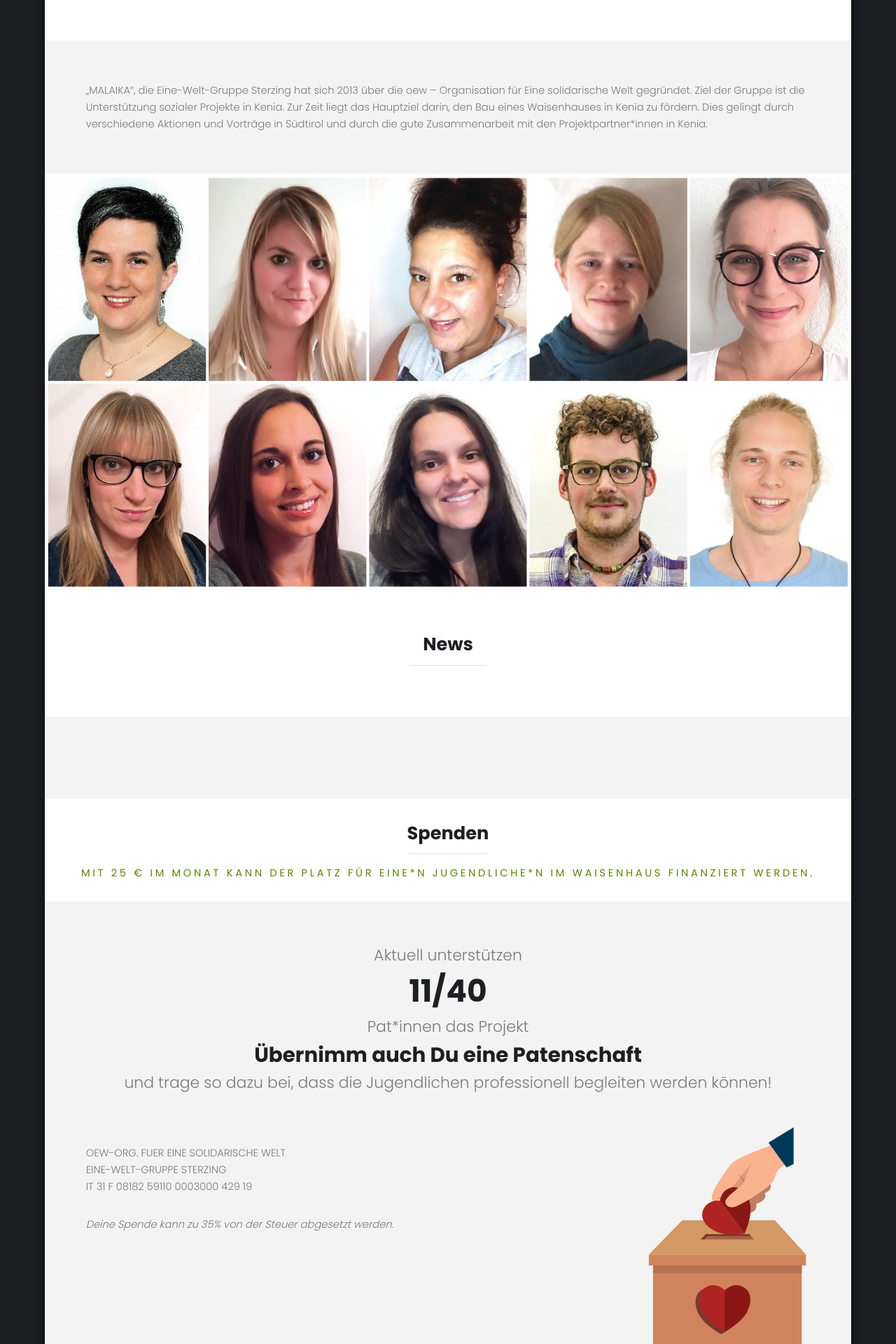
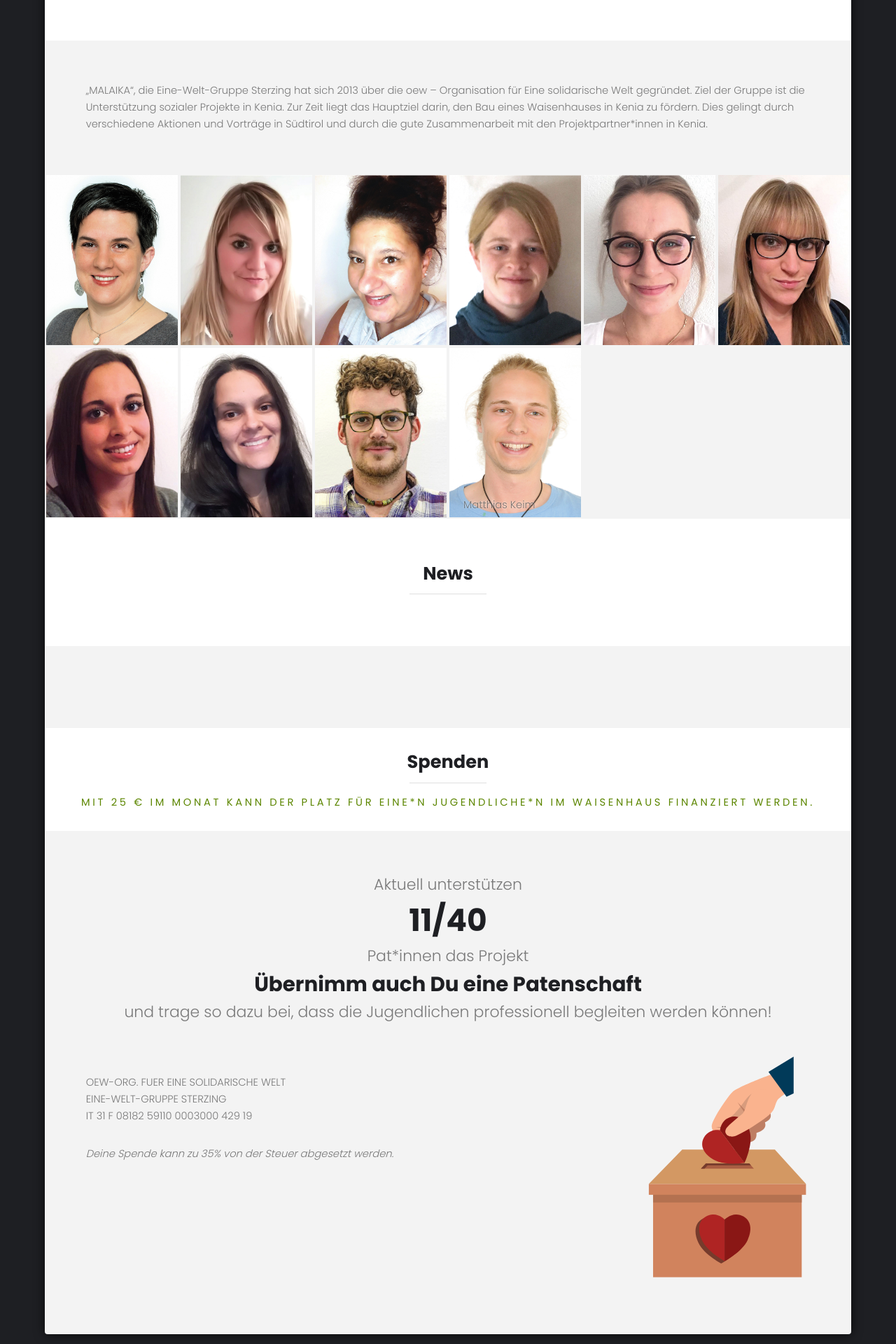
Before and after one commit to mrxder/WebsiteMalaika, a Jekyll site: the page built from index.html, in a window 1280 px wide. Shown: the part 881-2801 px from the top of the page at 70% size. Built offline with Jekyll 4.4.1, drawn with Linux system fonts in a browser that asks for light colours; a script that is not in the unit is left out.

Commit message:
:sparkles: Made Portraid collage dynamic

```diff
--- /dev/null
+++ b/_data/portraid_names.yml
@@ -0,0 +1,2 @@
+# TODO use together with protraid_gen.html
+10_matthias: "Matthias Keim"
--- /dev/null
+++ b/_includes/portraid_gen.html
@@ -0,0 +1,11 @@
+<!-- Gallery generated by gallery_gen (https://github.com/mrxder) -->
+{% assign portraidName = site.data.portraid_names %}
+
+{% for image in site.static_files %} {% if image.path contains include.path %}
+<div>
+  <div class="portraidItem">
+    <img src='.{{ image.path }}' alt= />
+    <p>{{ portraidName[image.basename] }}</p>
+  </div>
+</div>
+{% endif %} {% endfor %}
--- a/assets/css/main.css
+++ b/assets/css/main.css
@@ -3316,6 +3316,26 @@ body:after {
   }
 }
 
+/* Portraid */
+#portraidContainer {
+  display: grid;
+  grid-template-columns: repeat(6, 1fr);
+}
+
+.portraidItem {
+  margin: 2px;
+  justify-self: center;
+}
+
+.portraidItem p {
+  position: absolute;
+  margin-top: -30px;
+  margin-left: 20px;
+  text-shadow: 0px 0px 2px #fff;
+
+}
+
+
 /* Footer */
 
 #footer {
--- a/index.html
+++ b/index.html
@@ -19,12 +19,10 @@ lang: de
 
 <!-- Text -->
 <section id="one" class="wrapper style1">
-  <div class="image fit flush">
-    <img
-      src="{{lImg}}Collage_Gruppenbild_malaika_kl.jpg"
-      alt="{{altGroupPic}}"
-    />
+  <div id="portraidContainer" class="image fit flush">
+    {% include portraid_gen.html path="assets/img/portraidGallery" %}
   </div>
+
   <header class="special">
     <h2>{{text.h1news}}</h2>
   </header>
```
Also changed, not shown: assets/img/portraidGallery/01_kathrin.jpg (added), assets/img/portraidGallery/02_birgit.jpg (added), assets/img/portraidGallery/03_stefi.jpg (added), assets/img/portraidGallery/04_elisa.jpg (added), assets/img/portraidGallery/05_sandra.jpg (added), assets/img/portraidGallery/06_elisa.jpg (added), assets/img/portraidGallery/07_franzi.jpg (added), assets/img/portraidGallery/08_caro.jpg (added), assets/img/portraidGallery/09_luki.jpg (added), assets/img/portraidGallery/10_matthias.jpg (added).
